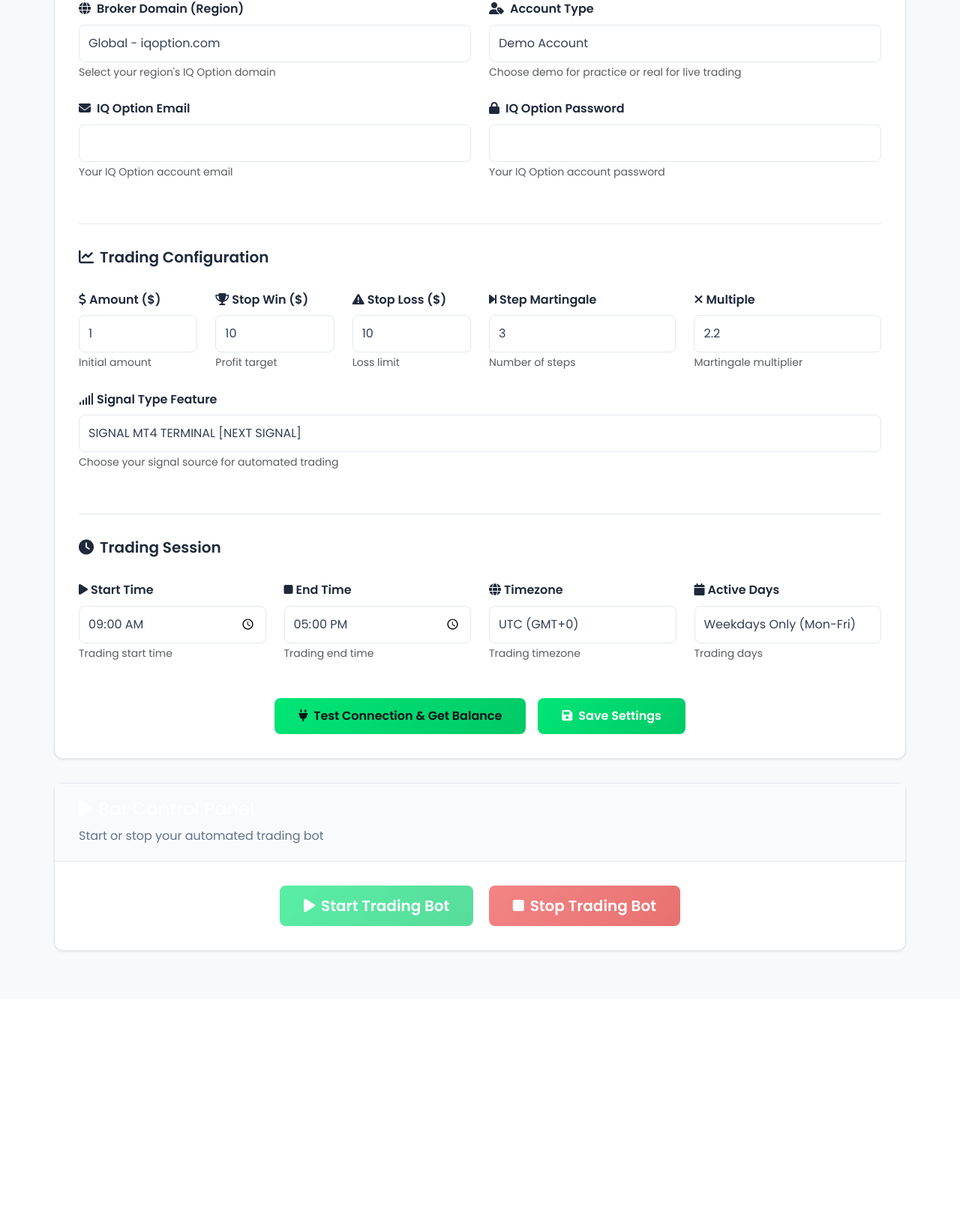
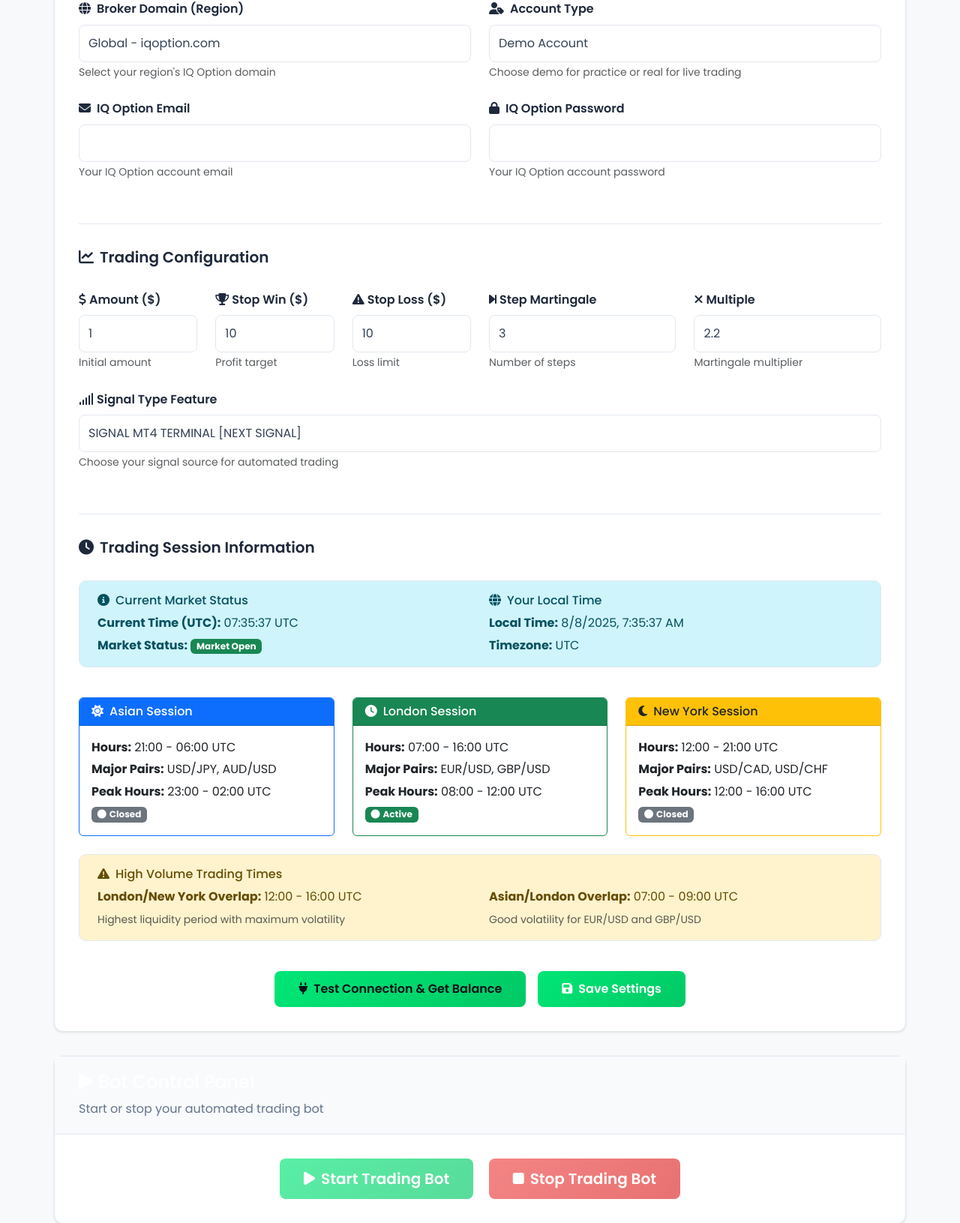
Before and after one commit to rahmangunawans/TradeForce, a Flask app: page /bot-settings in a window 1280 px wide. Shown: the part 355-1986 px from the top of the page at 75% size. Before the commit the page ends 1625 px from the top, so only its background shows below. Run offline with Flask 3, Linux system fonts and the light colour scheme; the visitor is signed in with stand-in values (Sample User, id 1); data that the repository does not hold is empty.

Commit message:
Update bot settings to display trading session information
Modify bot_settings.html to include current market status, local time display, and details for trading sessions like Asian session hours and major pairs.

Replit-Commit-Author: Agent
Replit-Commit-Session-Id: e4e3bba8-8395-4ebc-b4d6-9b365cd2066e
Replit-Commit-Checkpoint-Type: full_checkpoint
Replit-Commit-Screenshot-Url: https://storage.googleapis.com/screenshot-production-us-central1/e3c5f109-d270-4dca-aef4-be2f7a65422c/e4e3bba8-8395-4ebc-b4d6-9b365cd2066e/rmkAtNf

```diff
--- a/templates/bot_settings.html
+++ b/templates/bot_settings.html
@@ -454,61 +454,97 @@
                     </div>
                 </div>
 
-                <!-- Trading Session -->
+                <!-- Trading Session Information -->
                 <div class="section-divider">
-                    <h5><i class="fas fa-clock me-2"></i>Trading Session</h5>
+                    <h5><i class="fas fa-clock me-2"></i>Trading Session Information</h5>
                 </div>
 
+                <!-- Current Market Status -->
+                <div class="row mb-4">
+                    <div class="col-md-12">
+                        <div class="alert alert-info alert-custom">
+                            <div class="row">
+                                <div class="col-md-6">
+                                    <h6><i class="fas fa-info-circle me-2"></i>Current Market Status</h6>
+                                    <p class="mb-1"><strong>Current Time (UTC):</strong> <span id="currentTime">Loading...</span></p>
+                                    <p class="mb-0"><strong>Market Status:</strong> <span id="marketStatus" class="badge bg-success">Market Open</span></p>
+                                </div>
+                                <div class="col-md-6">
+                                    <h6><i class="fas fa-globe me-2"></i>Your Local Time</h6>
+                                    <p class="mb-1"><strong>Local Time:</strong> <span id="localTime">Loading...</span></p>
+                                    <p class="mb-0"><strong>Timezone:</strong> <span id="userTimezone">Loading...</span></p>
+                                </div>
+                            </div>
+                        </div>
+                    </div>
+                </div>
+
+                <!-- Trading Sessions -->
                 <div class="row">
-                    <div class="col-md-3">
-                        <div class="form-group">
-                            <label for="startTime" class="form-label">
-                                <i class="fas fa-play me-1"></i>Start Time
-                            </label>
-                            <input type="time" class="form-control" id="startTime" name="start_time"
-                                   value="{% if settings %}{{ settings.start_time }}{% else %}09:00{% endif %}">
-                            <small class="form-text text-muted">Trading start time</small>
+                    <div class="col-md-4">
+                        <div class="card border-primary">
+                            <div class="card-header bg-primary text-white">
+                                <h6 class="mb-0"><i class="fas fa-sun me-2"></i>Asian Session</h6>
+                            </div>
+                            <div class="card-body">
+                                <p class="mb-1"><strong>Hours:</strong> 21:00 - 06:00 UTC</p>
+                                <p class="mb-1"><strong>Major Pairs:</strong> USD/JPY, AUD/USD</p>
+                                <p class="mb-1"><strong>Peak Hours:</strong> 23:00 - 02:00 UTC</p>
+                                <div class="session-status" id="asianSession">
+                                    <span class="badge bg-secondary">Calculating...</span>
+                                </div>
+                            </div>
                         </div>
                     </div>
 
-                    <div class="col-md-3">
-                        <div class="form-group">
-                            <label for="endTime" class="form-label">
-                                <i class="fas fa-stop me-1"></i>End Time
-                            </label>
-                            <input type="time" class="form-control" id="endTime" name="end_time"
-                                   value="{% if settings %}{{ settings.end_time }}{% else %}17:00{% endif %}">
-                            <small class="form-text text-muted">Trading end time</small>
+                    <div class="col-md-4">
+                        <div class="card border-success">
+                            <div class="card-header bg-success text-white">
+                                <h6 class="mb-0"><i class="fas fa-clock me-2"></i>London Session</h6>
+                            </div>
+                            <div class="card-body">
+                                <p class="mb-1"><strong>Hours:</strong> 07:00 - 16:00 UTC</p>
+                                <p class="mb-1"><strong>Major Pairs:</strong> EUR/USD, GBP/USD</p>
+                                <p class="mb-1"><strong>Peak Hours:</strong> 08:00 - 12:00 UTC</p>
+                                <div class="session-status" id="londonSession">
+                                    <span class="badge bg-secondary">Calculating...</span>
+                                </div>
+                            </div>
                         </div>
                     </div>
 
-                    <div class="col-md-3">
-                        <div class="form-group">
-                            <label for="timezone" class="form-label">
-                                <i class="fas fa-globe me-1"></i>Timezone
-                            </label>
-                            <select class="form-control" id="timezone" name="timezone">
-                                <option value="UTC" {% if settings and settings.timezone == 'UTC' %}selected{% endif %}>UTC (GMT+0)</option>
-                                <option value="Asia/Jakarta" {% if settings and settings.timezone == 'Asia/Jakarta' %}selected{% endif %}>Jakarta (GMT+7)</option>
-                                <option value="Asia/Singapore" {% if settings and settings.timezone == 'Asia/Singapore' %}selected{% endif %}>Singapore (GMT+8)</option>
-                                <option value="Europe/London" {% if settings and settings.timezone == 'Europe/London' %}selected{% endif %}>London (GMT+0/+1)</option>
-                                <option value="America/New_York" {% if settings and settings.timezone == 'America/New_York' %}selected{% endif %}>New York (GMT-5/-4)</option>
-                            </select>
-                            <small class="form-text text-muted">Trading timezone</small>
+                    <div class="col-md-4">
+                        <div class="card border-warning">
+                            <div class="card-header bg-warning text-dark">
+                                <h6 class="mb-0"><i class="fas fa-moon me-2"></i>New York Session</h6>
+                            </div>
+                            <div class="card-body">
+                                <p class="mb-1"><strong>Hours:</strong> 12:00 - 21:00 UTC</p>
+                                <p class="mb-1"><strong>Major Pairs:</strong> USD/CAD, USD/CHF</p>
+                                <p class="mb-1"><strong>Peak Hours:</strong> 12:00 - 16:00 UTC</p>
+                                <div class="session-status" id="newYorkSession">
+                                    <span class="badge bg-secondary">Calculating...</span>
+                                </div>
+                            </div>
                         </div>
                     </div>
+                </div>
 
-                    <div class="col-md-3">
-                        <div class="form-group">
-                            <label for="activeDays" class="form-label">
-                                <i class="fas fa-calendar me-1"></i>Active Days
-                            </label>
-                            <select class="form-control" id="activeDays" name="active_days">
-                                <option value="weekdays" {% if settings and settings.active_days == 'weekdays' %}selected{% endif %}>Weekdays Only (Mon-Fri)</option>
-                                <option value="all" {% if settings and settings.active_days == 'all' %}selected{% endif %}>All Days (Mon-Sun)</option>
-                                <option value="custom" {% if settings and settings.active_days == 'custom' %}selected{% endif %}>Custom Days</option>
-                            </select>
-                            <small class="form-text text-muted">Trading days</small>
+                <!-- Session Overlap Information -->
+                <div class="row mt-4">
+                    <div class="col-md-12">
+                        <div class="alert alert-warning alert-custom">
+                            <h6><i class="fas fa-exclamation-triangle me-2"></i>High Volume Trading Times</h6>
+                            <div class="row">
+                                <div class="col-md-6">
+                                    <p class="mb-1"><strong>London/New York Overlap:</strong> 12:00 - 16:00 UTC</p>
+                                    <small class="text-muted">Highest liquidity period with maximum volatility</small>
+                                </div>
+                                <div class="col-md-6">
+                                    <p class="mb-1"><strong>Asian/London Overlap:</strong> 07:00 - 09:00 UTC</p>
+                                    <small class="text-muted">Good volatility for EUR/USD and GBP/USD</small>
+                                </div>
+                            </div>
                         </div>
                     </div>
                 </div>
@@ -758,6 +794,64 @@
                     console.error('Error loading bot status:', error);
                 });
         });
+
+        // Trading Session Functions
+        function updateTradingSessionInfo() {
+            const now = new Date();
+            const utcTime = new Date(now.getTime() + (now.getTimezoneOffset() * 60000));
+            const localTime = now;
+
+            // Update current times
+            document.getElementById('currentTime').textContent = utcTime.toLocaleString('en-US', {
+                hour: '2-digit',
+                minute: '2-digit',
+                second: '2-digit',
+                hour12: false
+            }) + ' UTC';
+
+            document.getElementById('localTime').textContent = localTime.toLocaleString();
+            document.getElementById('userTimezone').textContent = Intl.DateTimeFormat().resolvedOptions().timeZone;
+
+            // Get current UTC hour
+            const utcHour = utcTime.getUTCHours();
+            const utcDay = utcTime.getUTCDay(); // 0 = Sunday, 6 = Saturday
+
+            // Check if market is open (Monday 00:00 UTC to Friday 22:00 UTC)
+            const isWeekend = utcDay === 0 || utcDay === 6; // Sunday or Saturday
+            const isFridayAfter22 = utcDay === 5 && utcHour >= 22; // Friday after 22:00 UTC
+            const isSundayBefore22 = utcDay === 0 && utcHour < 22; // Sunday before 22:00 UTC
+
+            const marketOpen = !isWeekend && !isFridayAfter22 && !isSundayBefore22;
+
+            // Update market status
+            const marketStatusEl = document.getElementById('marketStatus');
+            if (marketOpen) {
+                marketStatusEl.className = 'badge bg-success';
+                marketStatusEl.textContent = 'Market Open';
+            } else {
+                marketStatusEl.className = 'badge bg-danger';
+                marketStatusEl.textContent = 'Market Closed';
+            }
+
+            // Update session statuses
+            updateSessionStatus('asianSession', utcHour >= 21 || utcHour < 6);
+            updateSessionStatus('londonSession', utcHour >= 7 && utcHour < 16);
+            updateSessionStatus('newYorkSession', utcHour >= 12 && utcHour < 21);
+        }
+
+        function updateSessionStatus(sessionId, isActive) {
+            const sessionEl = document.getElementById(sessionId);
+            if (isActive) {
+                sessionEl.innerHTML = '<span class="badge bg-success"><i class="fas fa-circle me-1"></i>Active</span>';
+            } else {
+                sessionEl.innerHTML = '<span class="badge bg-secondary"><i class="fas fa-circle me-1"></i>Closed</span>';
+            }
+        }
+
+        // Update trading session info every second
+        updateTradingSessionInfo();
+        setInterval(updateTradingSessionInfo, 1000);
+
     </script>
 </body>
 </html>
```
